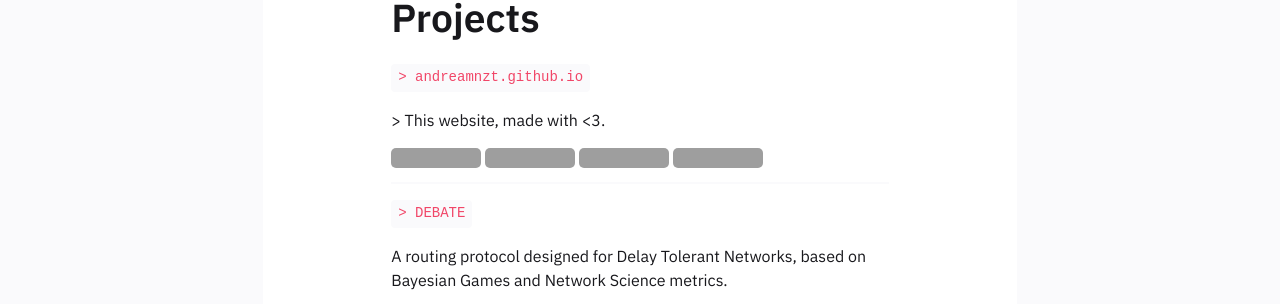
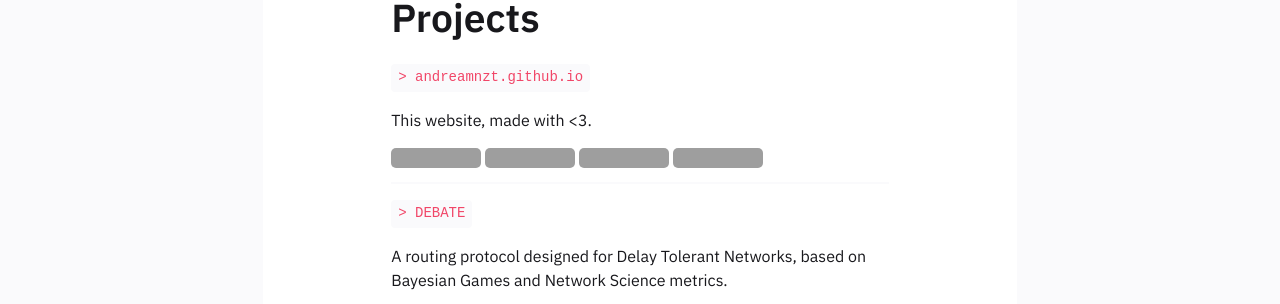
Before and after one commit to AndreaMnzt/andreamnzt.github.io, a Jekyll site: the page built from pages/projects.md, in a window 1280 px wide. Shown: the part 171-475 px from the top of the page. Built offline with Jekyll 4.4.1, drawn with Linux system fonts in a browser that asks for light colours; grey boxes are pictures that could not be loaded.

Commit message:
fix issues

```diff
--- a/_includes/Projects.html
+++ b/_includes/Projects.html
@@ -4,7 +4,7 @@
     <code class="highlighter-rouge">> andreamnzt.github.io</code>
     </p>
     <p>
-    > This website, made with <3.
+    This website, made with <3.
     </p>
     <img
       style="border-radius: 5px 5px 5px 5px;"
```
Also changed, not shown: assets/img/profile.png (deleted), pages/projects.md (renamed from pages/project.md).
